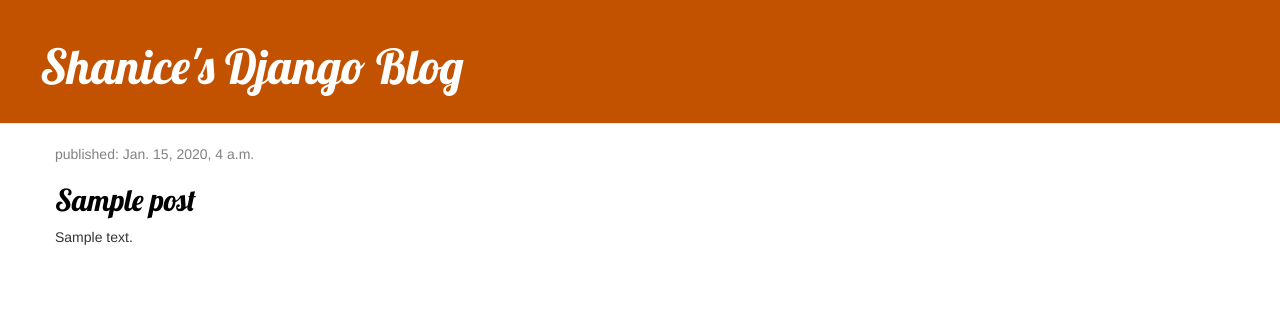
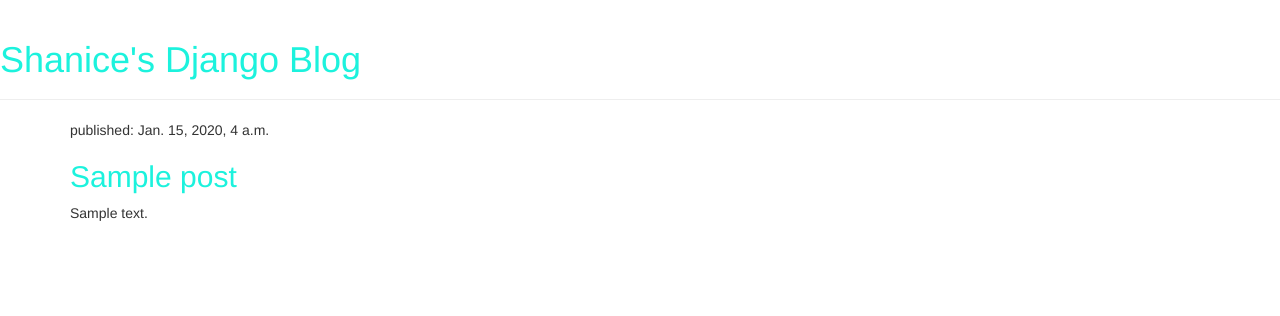
Before and after one commit to shanicegipson/shanice-django-blog, a Django app: template blog/templates/blog/post_list.html in a window 1280 px wide. Shown: the top 316 px of the page. Run offline with Django 3.2, Linux system fonts and the light colour scheme; the template is opened without the code that fills it: values that come from a table or form of the project are taken from there, others are empty; tables that the repository leaves empty hold one stand-in row (values such as "Sample post"); some libraries are stand-ins or nearby versions.

Commit message:
updated css

```diff
--- a/blog/static/css/blog.css
+++ b/blog/static/css/blog.css
@@ -1,46 +1,3 @@
-.page-header {
-    background-color: #C25100;
-    margin-top: 0;
-    padding: 20px 20px 20px 40px;
+h1 a, h2 a {
+    color: rgb(28, 242, 221);
 }
-
-.page-header h1, .page-header h1 a, .page-header h1 a:visited, .page-header h1 a:active {
-    color: #ffffff;
-    font-size: 36pt;
-    text-decoration: none;
-}
-
-.content {
-    margin-left: 40px;
-}
-
-h1, h2, h3, h4 {
-    font-family: 'Lobster', cursive;
-}
-
-.date {
-    color: #828282;
-}
-
-.save {
-    float: right;
-}
-
-.post-form textarea, .post-form input {
-    width: 100%;
-}
-
-.top-menu, .top-menu:hover, .top-menu:visited {
-    color: #ffffff;
-    float: right;
-    font-size: 26pt;
-    margin-right: 20px;
-}
-
-.post {
-    margin-bottom: 70px;
-}
-
-.post h2 a, .post h2 a:visited {
-    color: #000000;
-}
--- a/blog/templates/blog/post_list.html
+++ b/blog/templates/blog/post_list.html
@@ -1,15 +1,12 @@
 {% load static %}
 <html>
-
-<head>
-    <title>Shanice's Django Blog</title>
-    <link rel="stylesheet" href="//maxcdn.bootstrapcdn.com/bootstrap/3.2.0/css/bootstrap.min.css">
-    <link rel="stylesheet" href="//maxcdn.bootstrapcdn.com/bootstrap/3.2.0/css/bootstrap-theme.min.css">
-    <link href="//fonts.googleapis.com/css?family=Lobster&subset=latin,latin-ext" rel="stylesheet" type="text/css">
-    <link rel="stylesheet" href="{%static 'css/blog.css' %}">
-</head>
-
-<body>
+    <head>
+        <title>Shanice Django Blog</title>
+        <link rel="stylesheet" href="//maxcdn.bootstrapcdn.com/bootstrap/3.2.0/css/bootstrap.min.css">
+        <link rel="stylesheet" href="//maxcdn.bootstrapcdn.com/bootstrap/3.2.0/css/bootstrap-theme.min.css">
+        <link rel="stylesheet" href="{% static 'css/blog.css' %}">
+    </head>
+    <body>
     <div class="page-header">
         <h1><a herf="/">Shanice's Django Blog</a></h1>
     </div>
```
